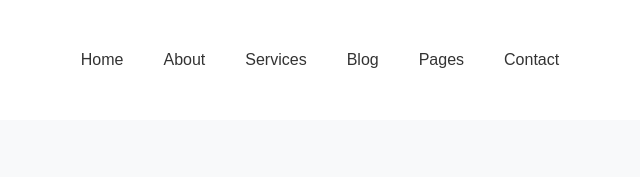
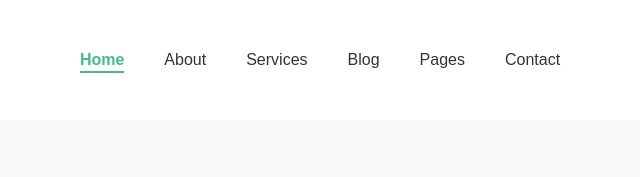
Before and after one commit to tigonoby/Taller-page-Numero-5-CINCO-y-7-SIETE-, a plain HTML site: page index.html in a window 1280 px wide. Shown: the top 177 px of the page, 280-920 px from the left. Drawn offline with Linux system fonts and the light colour scheme.

Commit message:
home con color

```diff
--- a/index.html
+++ b/index.html
@@ -15,11 +15,10 @@
                     alt="logo" class="logo-xtra">
 
                 <ul class="nav-links">
-                    <li><a href="#">Home</a></li>
+                    <li><a href="#" class="active">Home</a></li>
                     <li><a href="#">About</a></li>
                     <li><a href="#">Services</a></li>
                     <li><a href="#">Blog</a></li>
-
                     <li class="desplegable-list">
                         <a href="#">Pages</a>
                         <ul class="desplegable-menu">
@@ -28,7 +27,6 @@
                             <li><a href="#">Page 3</a></li>
                         </ul>
                     </li>
-
                     <li><a href="#">Contact</a></li>
                 </ul>
 
--- a/style.css
+++ b/style.css
@@ -60,6 +60,15 @@ a {
   font-weight: 500;
   transition: color 0.3s;
 }
+
+
+.nav-links a.active {
+  color: #47ba8e;
+  font-weight: bold;
+  border-bottom: 2px solid #47ba8e;
+  padding-bottom: 3px;
+}
+
 .desplegable-menu {
   position: absolute;
   top: 100%;
```
